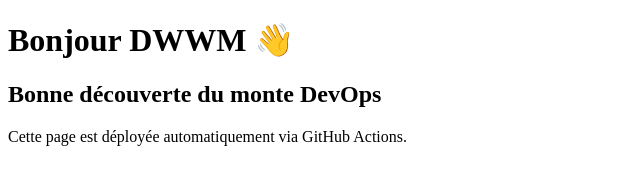
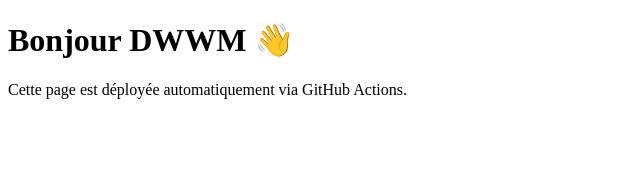
Before and after one commit to nadiatrabls/Hello-cicd, a plain HTML site: page index.html in a window 1280 px wide. Shown: the whole page, without its empty margins (0-640 px from the left). Drawn offline with Linux system fonts and the light colour scheme.

Commit message:
Update index.html

```diff
--- a/index.html
+++ b/index.html
@@ -2,5 +2,4 @@
 <html lang="fr"><meta charset="utf-8">
 <title>Hello CI/CD</title>
 <h1>Bonjour DWWM 👋</h1>
-<h2>Bonne découverte du monte DevOps</h2>
 <p>Cette page est déployée automatiquement via GitHub Actions.</p>
```
